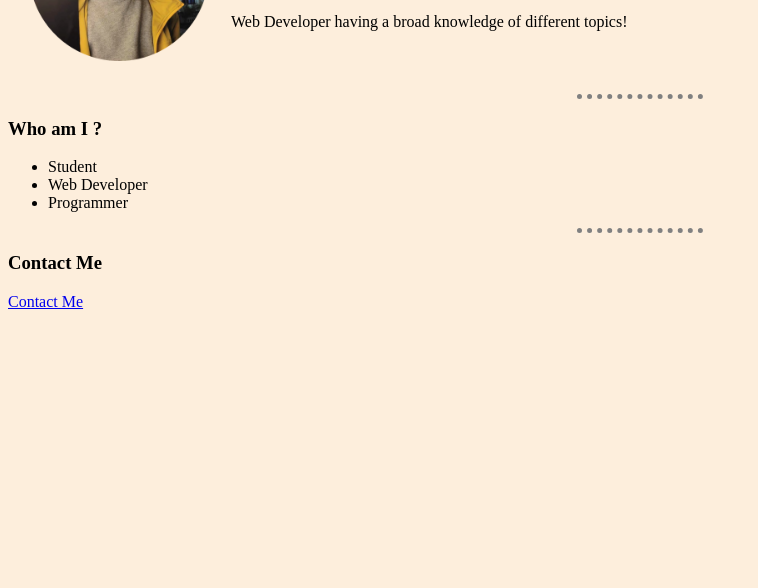
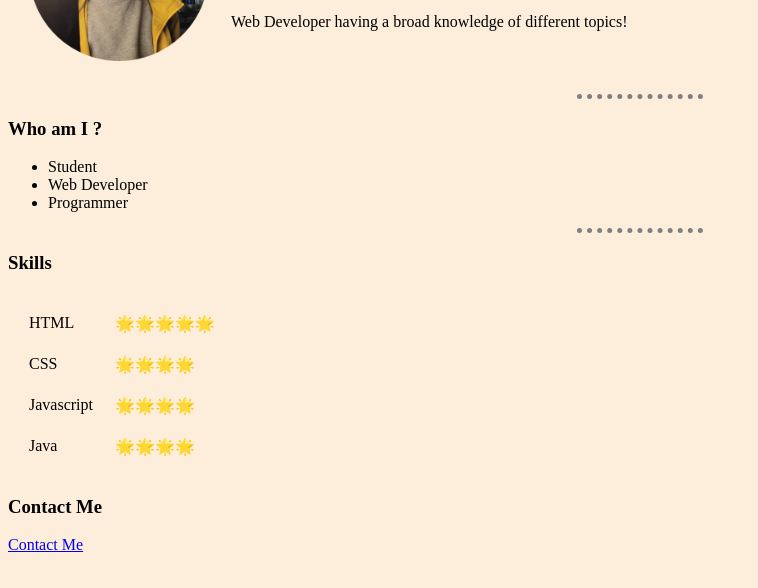
Before and after one commit to mananchataut-07/cv, a plain HTML site: page index.html in a window 1280 px wide. Shown: the part 148-736 px from the top of the page, without its empty margins (0-758 px from the left). Drawn offline with Linux system fonts and the light colour scheme.

Commit message:
Skills added in index.html

```diff
--- a/index.html
+++ b/index.html
@@ -4,7 +4,7 @@
     <meta charset="UTF-8">
     <meta http-equiv="X-UA-Compatible" content="IE=edge">
     <meta name="viewport" content="width=device-width, initial-scale=1.0">
-    <title>Manan - Student/Developer</title>
+    <title>MyWeb</title>
     <link rel="stylesheet" href="CSS/styles.css">
 </head>
 
@@ -30,6 +30,42 @@
         <li>Programmer</li>
     </ul>
     <hr>
+    <h3>Skills</h3>
+
+    <table cellspacing="20">
+        <tr>
+            <td>
+                HTML
+            </td>
+            <td>
+                🌟🌟🌟🌟🌟
+            </td>
+        </tr>
+        <tr>
+            <td>
+                CSS
+            </td>
+            <td>
+                🌟🌟🌟🌟
+            </td>
+        </tr>
+        <tr>
+            <td>
+                Javascript
+            </td>
+            <td>
+                🌟🌟🌟🌟
+            </td>
+        </tr>
+        <tr>
+            <td>
+                Java
+            </td>
+            <td>
+                🌟🌟🌟🌟
+            </td>
+        </tr>
+    </table>
     <h3>Contact Me</h3>
     <a href="contact.html">Contact Me</a>
 
```
